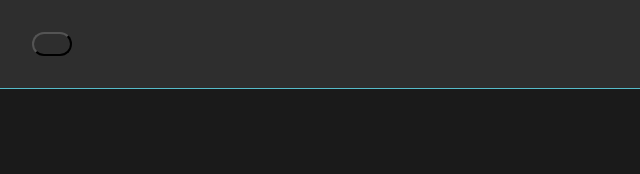
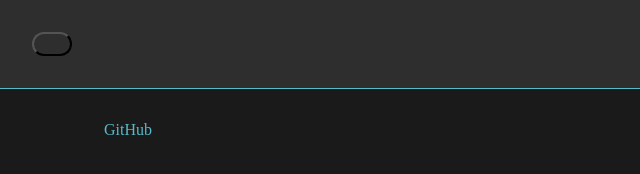
Before and after one commit to Kesares/kesares.github.io, a plain HTML site: page src/pages/projects.html in a window 1280 px wide. Shown: the full height of the page, 0-640 px from the left. Drawn offline with Linux system fonts and the light colour scheme.

Commit message:
Update header

```diff
--- a/src/css/root_style.css
+++ b/src/css/root_style.css
@@ -47,3 +47,7 @@ ul a:hover {
 main {
     display: flex;
 }
+
+aside {
+    width: 10%;
+}
--- a/src/pages/projects.html
+++ b/src/pages/projects.html
@@ -18,5 +18,14 @@
         </ul>
     </nav>
 </header>
+<main>
+    <aside>
+        <nav class="social-media-icons">
+            <ul>
+                <li><a href="https://github.com/Kesares">GitHub</a></li>
+            </ul>
+        </nav>
+    </aside>
+</main>
 </body>
 </html>
```
Also changed, not shown: index.html (+5 -1 lines).
